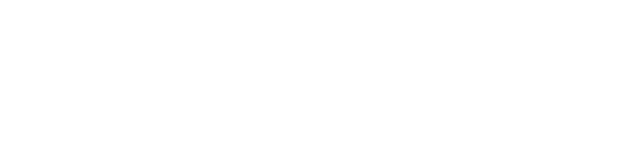
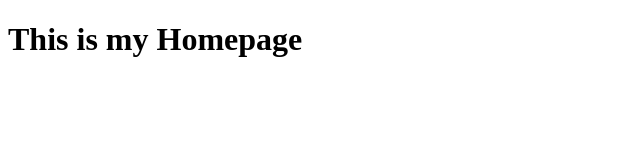
Before and after one commit to moggyyy4u/gittuts, a plain HTML site: page index.html in a window 1280 px wide. Shown: the whole page, without its empty margins (0-640 px from the left). Drawn offline with Linux system fonts and the light colour scheme.

Commit message:
modified index.html files

```diff
--- a/index.html
+++ b/index.html
@@ -6,6 +6,6 @@
     <title>Document</title>
 </head>
 <body>
-
+    <h1>This is my Homepage</h1>
 </body>
 </html>
```
